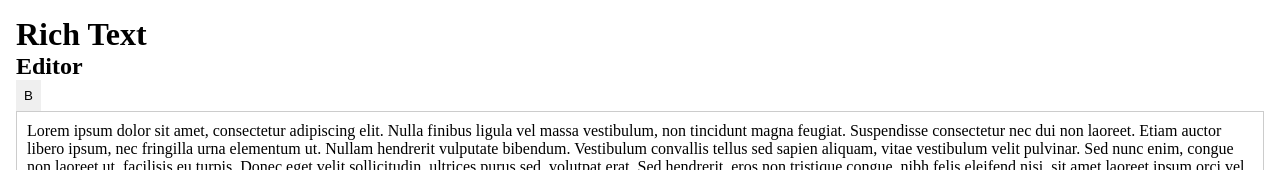
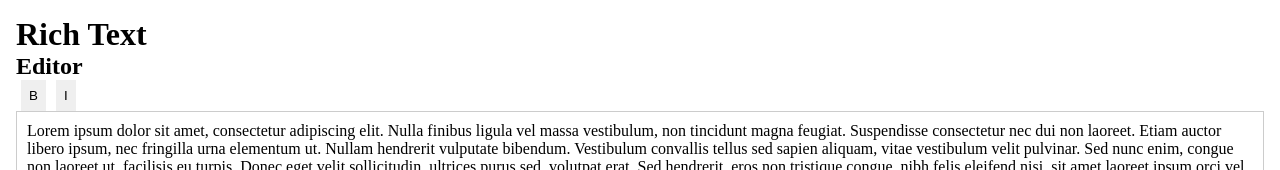
Before and after one commit to innovationk/rich-text-editor, a React (Vite) app in the folder project-nots/: page / in a window 1280 px wide. Shown: the top 170 px of the page. Built offline with nearby package versions, Linux system fonts and the light colour scheme.

Commit message:
Refactor: extract helpers functions into dedicated file and try to remove unused node

```diff
--- a/project-nots/src/tempo/RichText.jsx
+++ b/project-nots/src/tempo/RichText.jsx
@@ -1,65 +1,58 @@
+import { useRef } from "react";
+import { findSimilarParentNode } from "./helpers";
+
 const HtmlElement = {
   Bold: "b",
-}
+  Italic: "i",
+};
 
 function RichText() {
-    const getParentNodes = (range) => {
-        let parentNodes = [];
+  const editorRef = useRef();
 
-        let currentNode = range.commonAncestorContainer;
-        // TODO: use ref instead of document.getElementById('contentEditableDiv')
-        while (currentNode && currentNode !== document.getElementById('contentEditableDiv')) {
-            parentNodes.push(currentNode);
-            currentNode = currentNode.parentNode;
-        }
+  function addHtmlElement({ htmlElement }) {
+    const selection = window.getSelection();
 
-        return parentNodes;
-    }
+    //fail fast strategy
+    if (!selection.rangeCount) return;
 
-    const addHtmlElement = ({ htmlElement }) => {
-        const selection = window.getSelection();
-        if (selection.rangeCount) {
     const range = selection.getRangeAt(0);
-            // console.log("Range", range)
     // rf: https://developer.mozilla.org/en-US/docs/Web/API/Range
     // To get indexes: range.startOffset and range.endOffset
 
     const selectedText = range.toString();
-            if (selectedText.length > 0) {
 
-                const parentNodes = getParentNodes(range);
-                // let hasSimilarParent = false;
-                let similarParentNode = null;
-                for (const parentNode of parentNodes) {
-                    // console.log("parentNode", parentNode);
+    if (selectedText.length <= 0) return;
 
-                    if (
-                        htmlElement === HtmlElement.Bold && parentNode.nodeType === Node.ELEMENT_NODE
-                        && (parentNode.tagName === 'B')
-                    ) {
-                        // hasSimilarParent = true;
-                        similarParentNode = parentNode;
-                        break;
-                    }
-                }
+    const similarParentNode = findSimilarParentNode(
+      range,
+      htmlElement,
+      editorRef
+    );
 
-                // console.log("similarParentNode", hasSimilarParent, similarParentNode);
-                if (similarParentNode) {
+    //[WIP]Remove useless tag
+    if (similarParentNode && selectedText === similarParentNode.innerHTML) {
+      const textNode = document.createTextNode(selectedText);
+      editorRef.current.replaceChild(textNode, similarParentNode);
+    } else if (similarParentNode) {
       // Split the similar parent node into three parts
       const parentInnerHTML = similarParentNode.innerHTML;
 
       let endNode = document.createElement(htmlElement);
       endNode.innerHTML = parentInnerHTML.substring(range.endOffset);
+
       similarParentNode.parentNode.insertBefore(endNode, similarParentNode);
 
-                    // TODO: check if / find a better tag than span
-                    let middleNode = document.createElement("span");
-                    middleNode.innerHTML = parentInnerHTML.substring(range.startOffset, range.endOffset);
+      //Avoid wrapping text inside a tag
+      let middleNode = document.createTextNode(
+        parentInnerHTML.substring(range.startOffset, range.endOffset)
+      );
+
       similarParentNode.parentNode.insertBefore(middleNode, endNode);
 
-                    let beforeNode = document.createElement(htmlElement);
-                    beforeNode.innerHTML = parentInnerHTML.substring(0, range.startOffset);
-                    similarParentNode.parentNode.insertBefore(beforeNode, middleNode);
+      let startNode = document.createElement(htmlElement);
+      startNode.innerHTML = parentInnerHTML.substring(0, range.startOffset);
+
+      similarParentNode.parentNode.insertBefore(startNode, middleNode);
 
       // Remove the original
       similarParentNode.parentNode.removeChild(similarParentNode);
@@ -76,18 +69,32 @@ function RichText() {
       selection.addRange(newRange);
     }
   }
-        }
-    }
 
   return (
     <>
       <div>
-                <button style={{ padding: "8px" }} onClick={() => { addHtmlElement({ htmlElement: HtmlElement.Bold }); }}>B</button>
+        <button
+          style={{ padding: "8px", margin: "0 5px" }}
+          onClick={() => {
+            addHtmlElement({ htmlElement: HtmlElement.Bold });
+          }}
+        >
+          B
+        </button>
+        <button
+          style={{ padding: "8px", margin: "0 5px" }}
+          onClick={() => {
+            addHtmlElement({ htmlElement: HtmlElement.Italic });
+          }}
+        >
+          I
+        </button>
       </div>
       <div
+        ref={editorRef}
         contentEditable
         onInput={(e) => {
-                    console.log('Text inside div:', e.currentTarget.textContent);
+          console.log("Text inside div:", e.currentTarget.textContent);
         }}
         style={{
           border: "1px solid #ccc",
@@ -99,11 +106,15 @@ function RichText() {
         }}
         id="contentEditableDiv"
       >
-                Lorem ipsum dolor sit amet, consectetur adipiscing elit. Nulla finibus ligula vel massa vestibulum, non tincidunt magna feugiat.
-                Suspendisse consectetur nec dui non laoreet. Etiam auctor libero ipsum, nec fringilla urna elementum ut.
-                Nullam hendrerit vulputate bibendum. Vestibulum convallis tellus sed sapien aliquam, vitae vestibulum velit pulvinar.
-                Sed nunc enim, congue non laoreet ut, facilisis eu turpis. Donec eget velit sollicitudin, ultrices purus sed, volutpat erat.
-                Sed hendrerit, eros non tristique congue, nibh felis eleifend nisi, sit amet laoreet ipsum orci vel lorem.
+        Lorem ipsum dolor sit amet, consectetur adipiscing elit. Nulla finibus
+        ligula vel massa vestibulum, non tincidunt magna feugiat. Suspendisse
+        consectetur nec dui non laoreet. Etiam auctor libero ipsum, nec
+        fringilla urna elementum ut. Nullam hendrerit vulputate bibendum.
+        Vestibulum convallis tellus sed sapien aliquam, vitae vestibulum velit
+        pulvinar. Sed nunc enim, congue non laoreet ut, facilisis eu turpis.
+        Donec eget velit sollicitudin, ultrices purus sed, volutpat erat. Sed
+        hendrerit, eros non tristique congue, nibh felis eleifend nisi, sit amet
+        laoreet ipsum orci vel lorem.
       </div>
     </>
   );
--- /dev/null
+++ b/project-nots/src/tempo/helpers.js
@@ -0,0 +1,63 @@
+/**
+ *
+ * @param {React.RefObject} ref
+ * @param {Range} range
+ * @returns {Element[]}
+ */
+export function getParentNodes(ref, range) {
+  const parentNodes = [];
+
+  let currentNode = getClosestNodeFromSelection(range);
+  let hasReachedEditorNode = false;
+
+  while (!hasReachedEditorNode) {
+    parentNodes.push(currentNode);
+    hasReachedEditorNode = currentNode.id === ref.current.id;
+    currentNode = currentNode.parentNode;
+  }
+  return parentNodes;
+}
+
+/**
+ *
+ * @param {Range} range
+ * @param {"b" | "i"} htmlElement
+ * @param {React.RefObject} ref
+ * @returns {Element}
+ */
+export function findSimilarParentNode(range, htmlElement, ref) {
+  const parentNodes = getParentNodes(ref, range);
+  let similarParentNode = null;
+
+  for (const parentNode of parentNodes) {
+    if (
+      parentNode.nodeType === Node.ELEMENT_NODE &&
+      parentNode.tagName === htmlElement.toUpperCase()
+    ) {
+      similarParentNode = parentNode;
+      break;
+    }
+  }
+  return similarParentNode;
+}
+
+/**
+ *
+ * @param {Range} range
+ * @returns {Element}
+ */
+function getClosestNodeFromSelection(range) {
+  let closestContainer = range.commonAncestorContainer;
+
+  const childrenNodes = closestContainer.childNodes
+    ?.values()
+    .filter((node) => node.nodeType === Node.ELEMENT_NODE);
+
+  for (const child of childrenNodes) {
+    if (range.intersectsNode(child)) {
+      closestContainer = child;
+    }
+  }
+
+  return closestContainer;
+}
```
Lines whose indentation alone changed are shown as unchanged.
